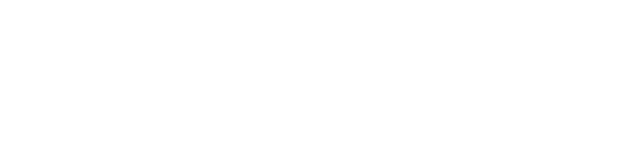
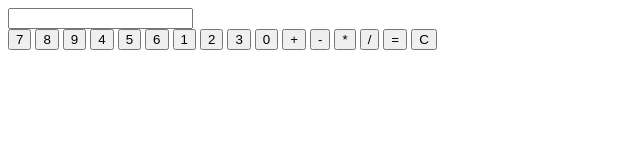
Before and after one commit to Eksko/calculator, a plain HTML site: page index.html in a window 1280 px wide. Shown: the whole page, without its empty margins (0-640 px from the left). Drawn offline with Linux system fonts and the light colour scheme.

Commit message:
feat: display & keypad

```diff
--- a/index.html
+++ b/index.html
@@ -9,7 +9,27 @@
 </head>
 
 <body>
-	<script src="./script.js"></script>
+	<input class="display" type="text" readonly>
+	<div class="keypad">
+		<button type="button">7</button>
+		<button type="button">8</button>
+		<button type="button">9</button>
+		<button type="button">4</button>
+		<button type="button">5</button>
+		<button type="button">6</button>
+		<button type="button">1</button>
+		<button type="button">2</button>
+		<button type="button">3</button>
+		<button type="button">0</button>
+		<button type="button">+</button>
+		<button type="button">-</button>
+		<button type="button">*</button>
+		<button type="button">/</button>
+		<button type="button">=</button>
+		<button type="button">C</button>
+	</div>
+
+	<script src="./script.js" defer></script>
 </body>
 
 </html>
```
